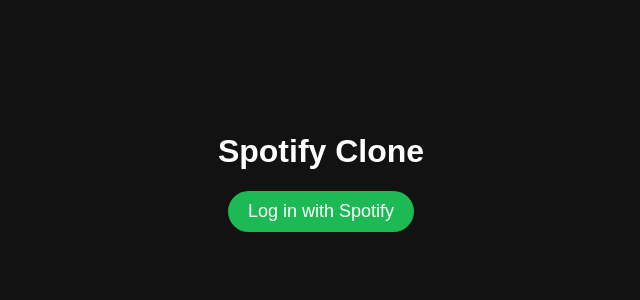
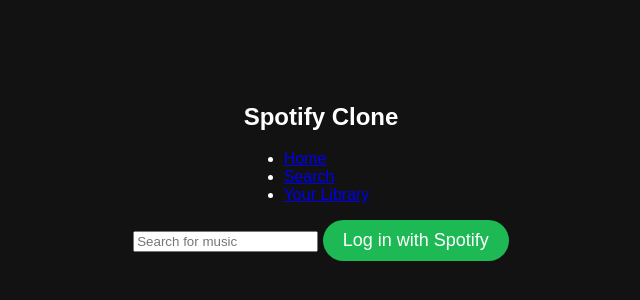
Before and after one commit to Bishal-Sarkar-admin/Spotifyclone, a plain HTML site: page index.html in a window 1280 px wide. Shown: the part 218-518 px from the top of the page, without its empty margins (319-959 px from the left). Drawn offline with Linux system fonts and the light colour scheme.

Commit message:
Update index.html

```diff
--- a/index.html
+++ b/index.html
@@ -1,17 +1,25 @@
 <!DOCTYPE html>
 <html lang="en">
 <head>
-    <meta charset="UTF-8" />
-    <meta name="viewport" content="width=device-width, initial-scale=1.0" />
+  <meta charset="UTF-8">
+  <meta name="viewport" content="width=device-width, initial-scale=1.0">
   <title>Spotify Clone</title>
-    <link rel="stylesheet" href="style.css" />
+  <link rel="stylesheet" href="style.css">
 </head>
 <body>
-    <div class="container">
-      <h1>Spotify Clone</h1>
-      <button id="login-button" class="login-button">
-        Log in with Spotify
-      </button>
+  <div class="sidebar">
+    <h2>Spotify Clone</h2>
+    <ul>
+      <li><a href="#" id="home-link">Home</a></li>
+      <li><a href="#" id="search-link">Search</a></li>
+      <li><a href="#" id="library-link">Your Library</a></li>
+    </ul>
+  </div>
+  <div class="main-content">
+    <div class="header">
+      <input type="text" id="search-input" placeholder="Search for music" />
+      <button id="login-button" class="login-button">Log in with Spotify</button>
+    </div>
     <div id="user-info"></div>
     <div id="playlists"></div>
   </div>
```
Lines whose indentation alone changed are shown as unchanged.
